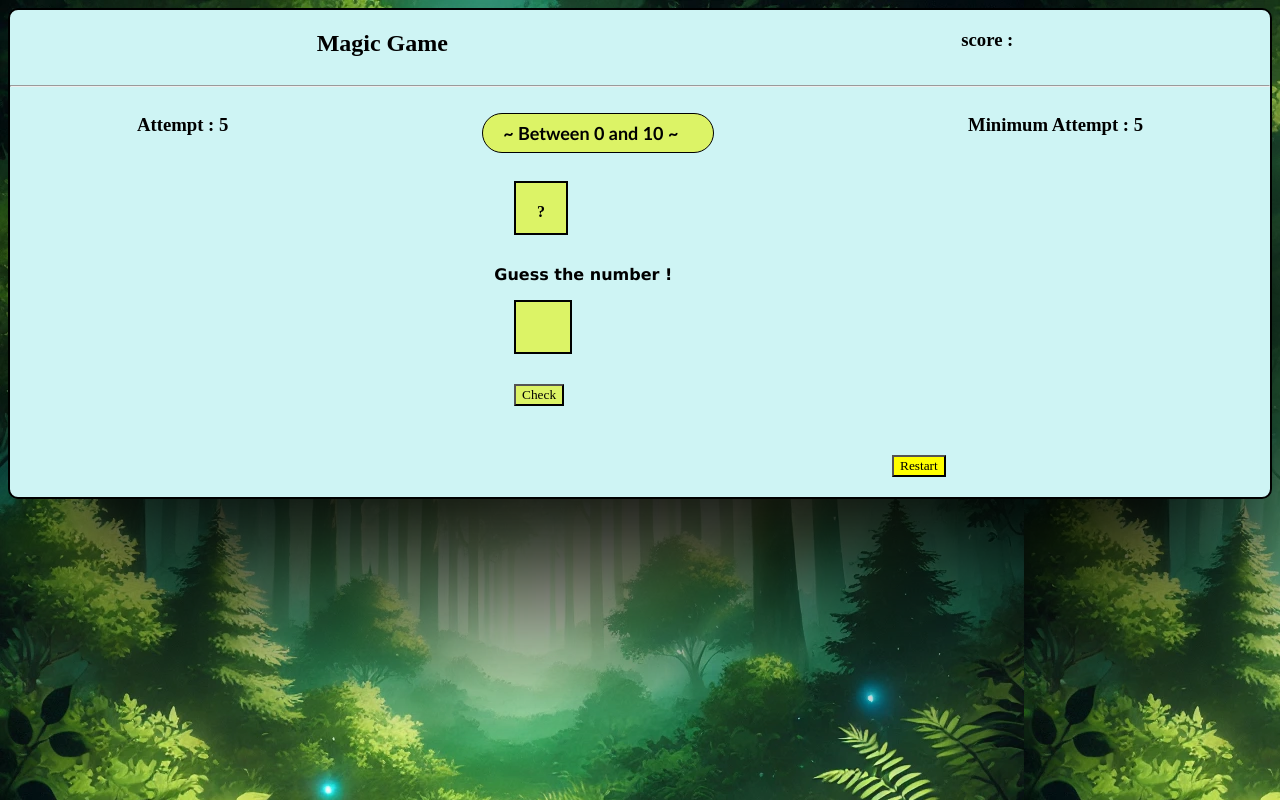
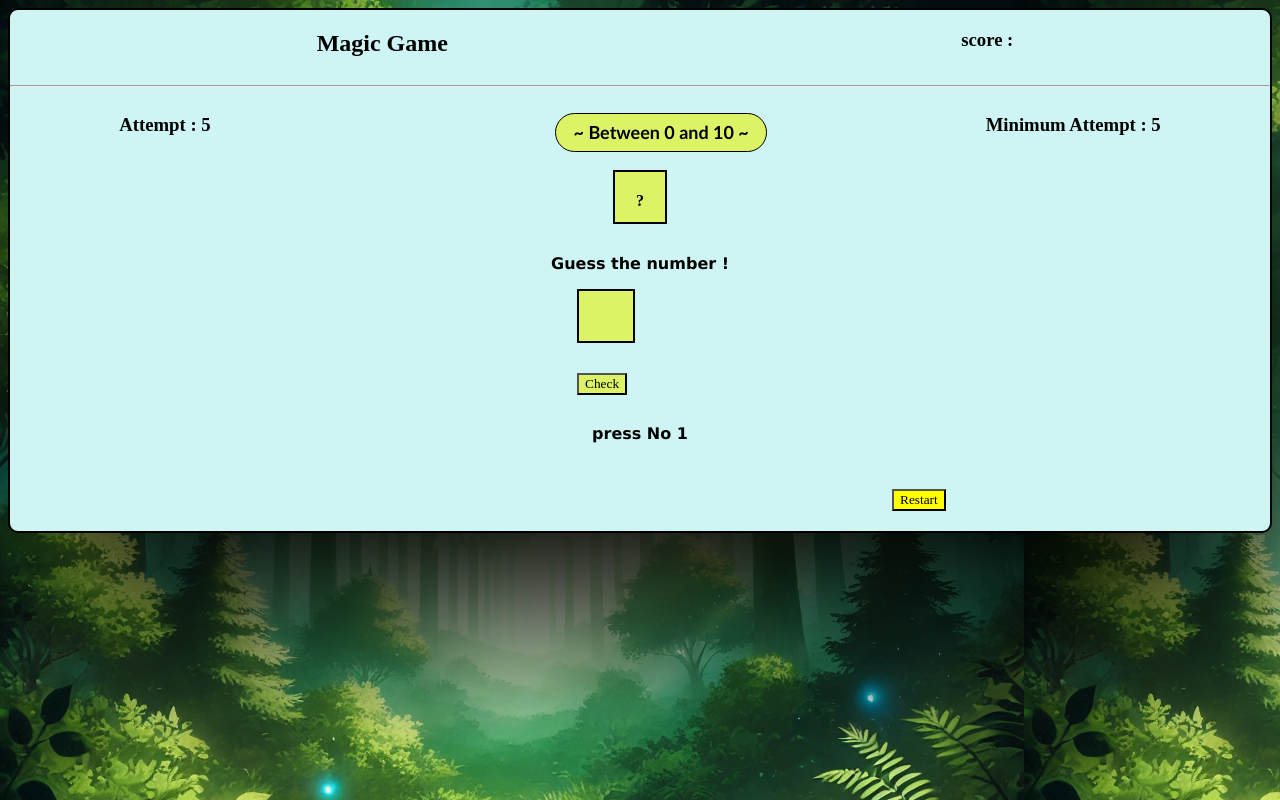
Before and after one commit to Gulabi-kumar/No-Guess-Game, a plain HTML site: page index.html in a window 1280 px wide. Drawn offline with Linux system fonts and the light colour scheme.

Commit message:
add margin padding

```diff
--- a/index.html
+++ b/index.html
@@ -20,8 +20,8 @@
       }
       .menu {
         display: flex;
-        justify-content: center;
         justify-content: space-around;
+        text-align: center;
         flex-wrap: wrap;
       }
       .box1 {
@@ -33,8 +33,8 @@
         font-size: large;
         border: 1px solid black;
         border-radius: 120px;
-        padding-left:20px;
-        padding-top: 8px;
+        padding-top: 7px;
+        margin-left:10%;
         background-color: rgba(229, 244, 16, 0.616);
         min-width: 200px;
       }
@@ -42,30 +42,24 @@
         height: 30px;
         width: 50px;
         background-color: rgba(229, 244, 16, 0.616);
-        display: flex;
-        justify-content: center;
         padding-top: 20px;
         margin-top: 10px;
-        margin-left: 40%;
+        text-align: center;
         font-weight: bold;
+        margin: auto;
         border: 2px solid black;
       }
 
       #inputNo {
         height: 20px;
         background-color: rgba(229, 244, 16, 0.616);
-        align-items: center;
-        text-align: center;
         padding-bottom: 10px;
         font-size: large;
-        background-color: rgba(229, 244, 16, 0.616);
-
-
+        margin-left:45%;
       }
       .unknown1 {
         display: flex;
         justify-content: center;
-        margin-left: -9%;
         padding-top: 20px;
         margin-top: 10px;
         font-family: "cida Sans", "Lucida Sans Regular", "Lucida Grande",
@@ -75,7 +69,7 @@
       .checkbox {
         background-color: rgba(229, 244, 16, 0.616);
         margin-top: 30px;
-        margin-left: 40%;
+        margin-left: 45%;
         font-family: "Times New Roman", Times, serif;
       }
       .checkbox1 {
@@ -87,7 +81,6 @@
       }
       .succesResult {
         text-align: center;
-        margin-left: -12%;
       }
       .magicBox {
         padding-left: 50px;
@@ -98,6 +91,10 @@
         justify-content: space-around;
         flex-wrap: wrap;
       }
+      #guessNo{
+        margin-top: -10px;
+        text-align: center;
+      }
     </style>
   </head>
   <body>
@@ -106,7 +103,6 @@
         <h2 class="magicBox">Magic Game</h2>
         <h3 class="scoreDashboard">score :</h3>
       </div>
-
       <hr />
       <div class="menu">
         <h3 class="attemp1">Attempt : 5</h3>
@@ -117,10 +113,11 @@
       <div class="unknown">?</div>
       <p class="unknown1">Guess the number !</p>
       <div>
-        <input type="number hidden"  class="unknown" id="inputNo" />
+        <input type="number hidden" class="unknown"  id="inputNo" />
       </div>
       <button class="checkbox" onclick="setValue()">Check</button>
       <h3 class="succesResult"></h3>
+      <p id="guessNo" class="unknown1">press No 1</p>
       <button type="reset" class="checkbox1">Restart</button>
     </div>
 
@@ -133,6 +130,7 @@
       function setValue() {
         inputValue = document.getElementById("inputNo").value;
         console.log(inputValue);
+        document.querySelector("#guessNo").innerText="Press No : " + inputValue;
         const random = Math.random() * 5;
         gameNo = Math.floor(random);
         console.log("hello");
@@ -169,6 +167,7 @@
               "Score : " + scoreDashboard;
             document.querySelector(".attemp1").innerText =
               "Minimum attempt : " + count;
+            document.querySelector("#guessNo").innerText="Press No : ";
           });
         }
       });
```
